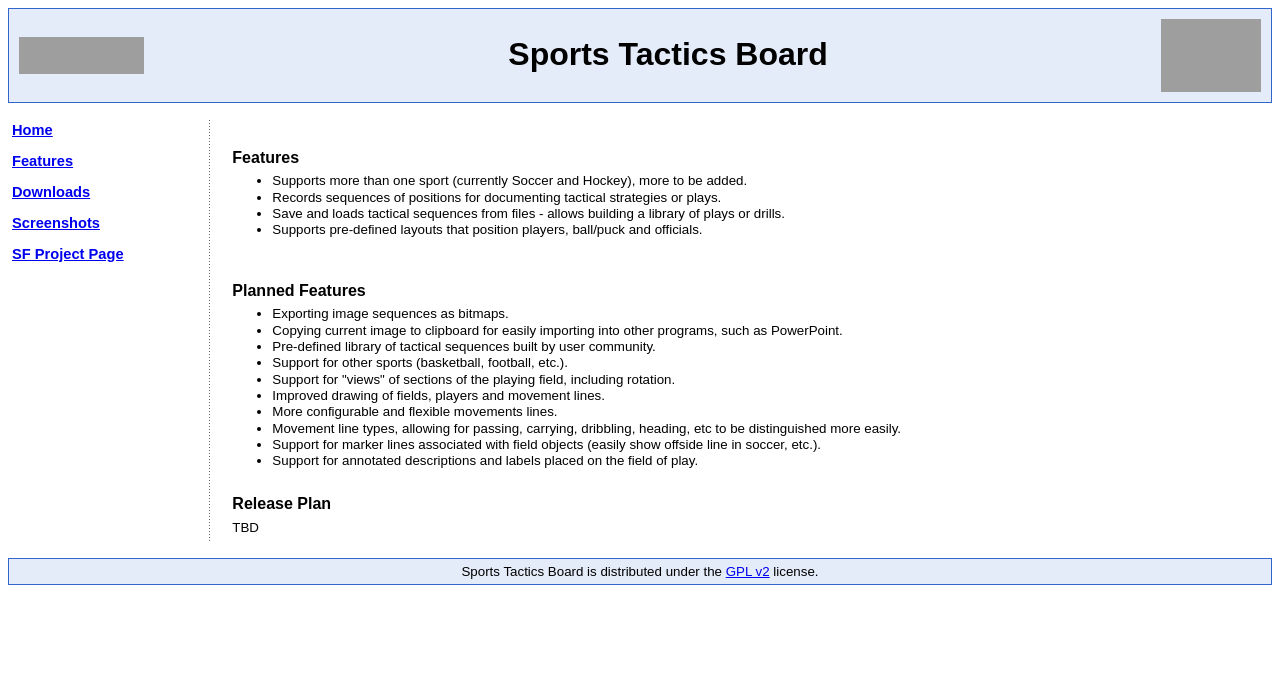
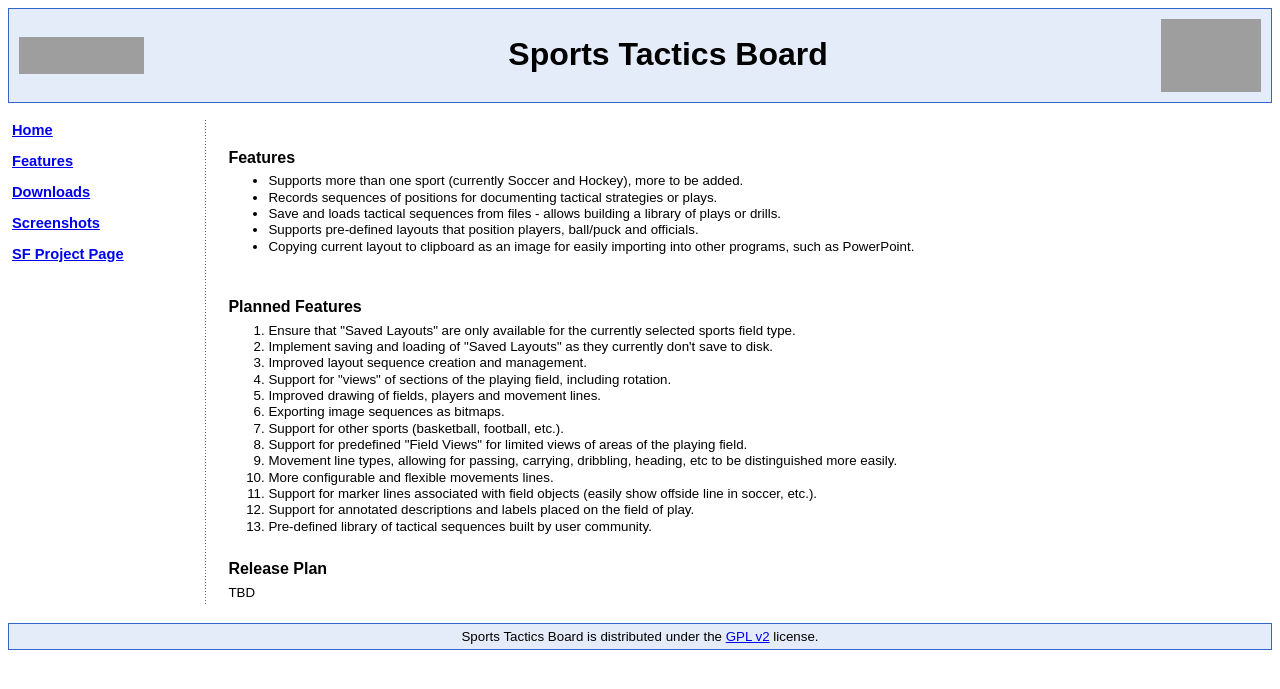
Before and after one commit to manio143/SportsTacticsBoard, a PHP site: page /features.php in a window 1280 px wide. Shown: the top 689 px of the page. Run offline with PHP 8.4, Linux system fonts and the light colour scheme; grey boxes are pictures that could not be loaded.

Commit message:
Updated web pages to reflect new functionality and planned features. Now published on web site yet as the newly implemented features are not available in the released packages.

```diff
--- a/WebSiteFiles/features.php
+++ b/WebSiteFiles/features.php
@@ -14,23 +14,27 @@
         <li>Records sequences of positions for documenting tactical strategies or plays.</li>
         <li>Save and loads tactical sequences from files - allows building a library of plays or drills.</li>
         <li>Supports pre-defined layouts that position players, ball/puck and officials.</li>
+        <li>Copying current layout to clipboard as an image for easily importing into other programs, such as PowerPoint.</li>
       </ul>
 
       <br />
 
       <h2>Planned Features</h2>
-      <ul>
-        <li>Exporting image sequences as bitmaps.</li>
-        <li>Copying current image to clipboard for easily importing into other programs, such as PowerPoint.</li>
-        <li>Pre-defined library of tactical sequences built by user community.</li>
-        <li>Support for other sports (basketball, football, etc.).</li>
+      <ol>
+        <li>Ensure that &quot;Saved Layouts&quot; are only available for the currently selected sports field type.</li>
+        <li>Implement saving and loading of &quot;Saved Layouts&quot; as they currently don't save to disk.</li>
+        <li>Improved layout sequence creation and management.</li>
         <li>Support for &quot;views&quot; of sections of the playing field, including rotation.</li>
         <li>Improved drawing of fields, players and movement lines.</li>
+        <li>Exporting image sequences as bitmaps.</li>
+        <li>Support for other sports (basketball, football, etc.).</li>
+        <li>Support for predefined &quot;Field Views&quot; for limited views of areas of the playing field.</li>
+        <li>Movement line types, allowing for passing, carrying, dribbling, heading, etc to be distinguished more easily.</li>
         <li>More configurable and flexible movements lines.</li>
-        <li>Movement line types, allowing for passing, carrying, dribbling, heading, etc to be distinguished more easily.</li>
         <li>Support for marker lines associated with field objects (easily show offside line in soccer, etc.).</li>
         <li>Support for annotated descriptions and labels placed on the field of play.</li>
-      </ul>
+        <li>Pre-defined library of tactical sequences built by user community.</li>
+      </ol>
 
       <h2>Release Plan</h2>
       <p>TBD<p>
```
